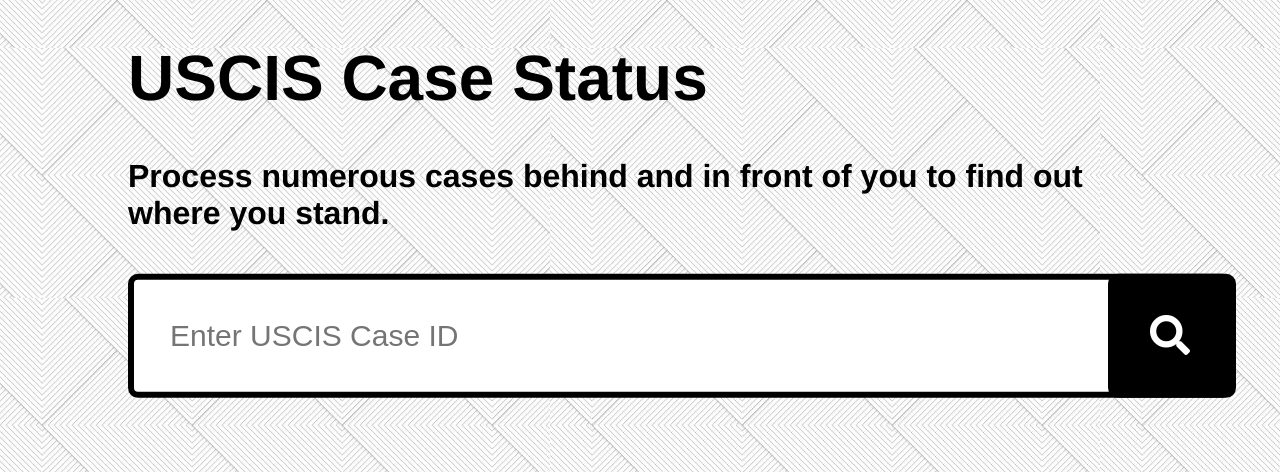
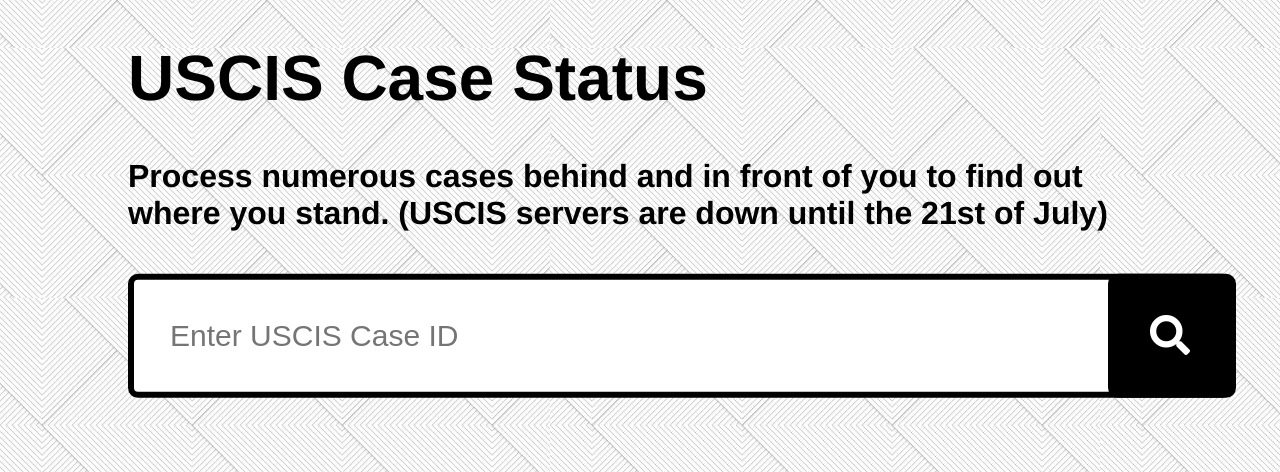
Before and after one commit to shubhamchamaria-wisc/track-uscis, a Flask app: page / in a window 1280 px wide. Shown: the part 202-674 px from the top of the page. Run offline with Flask 2, Linux system fonts and the light colour scheme; some libraries are stand-ins or nearby versions.

Commit message:
Update index.html

```diff
--- a/templates/index.html
+++ b/templates/index.html
@@ -133,7 +133,7 @@
 </head>
 <body>
 <div class="wrap">
-  <h1>USCIS Case Status</h1><h4>Process numerous cases behind and in front of you to find out where you stand.</h4>
+  <h1>USCIS Case Status</h1><h4>Process numerous cases behind and in front of you to find out where you stand. (USCIS servers are down until the 21st of July)</h4>
    <div class="search">
       <input type="text" class="searchTerm" placeholder="Enter USCIS Case ID" name=key required>
       <a href=# id=calculate>
```
